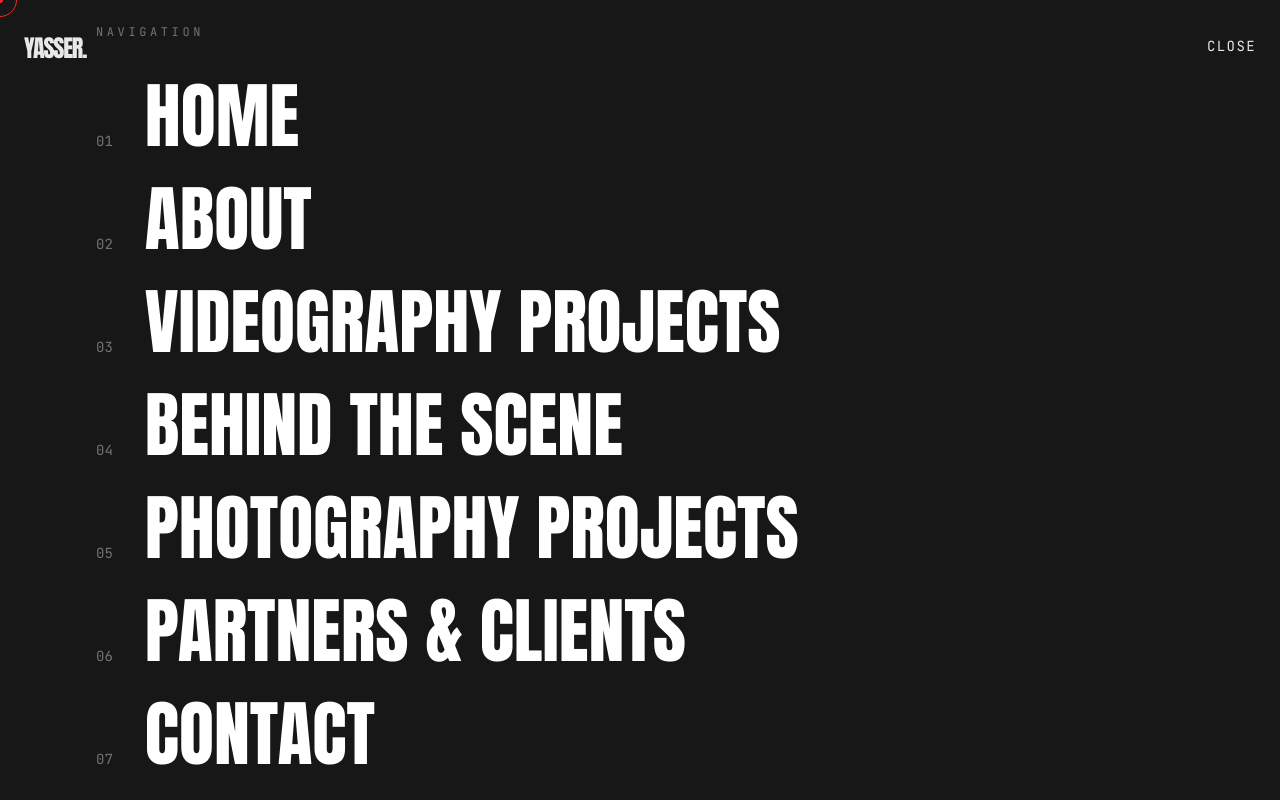
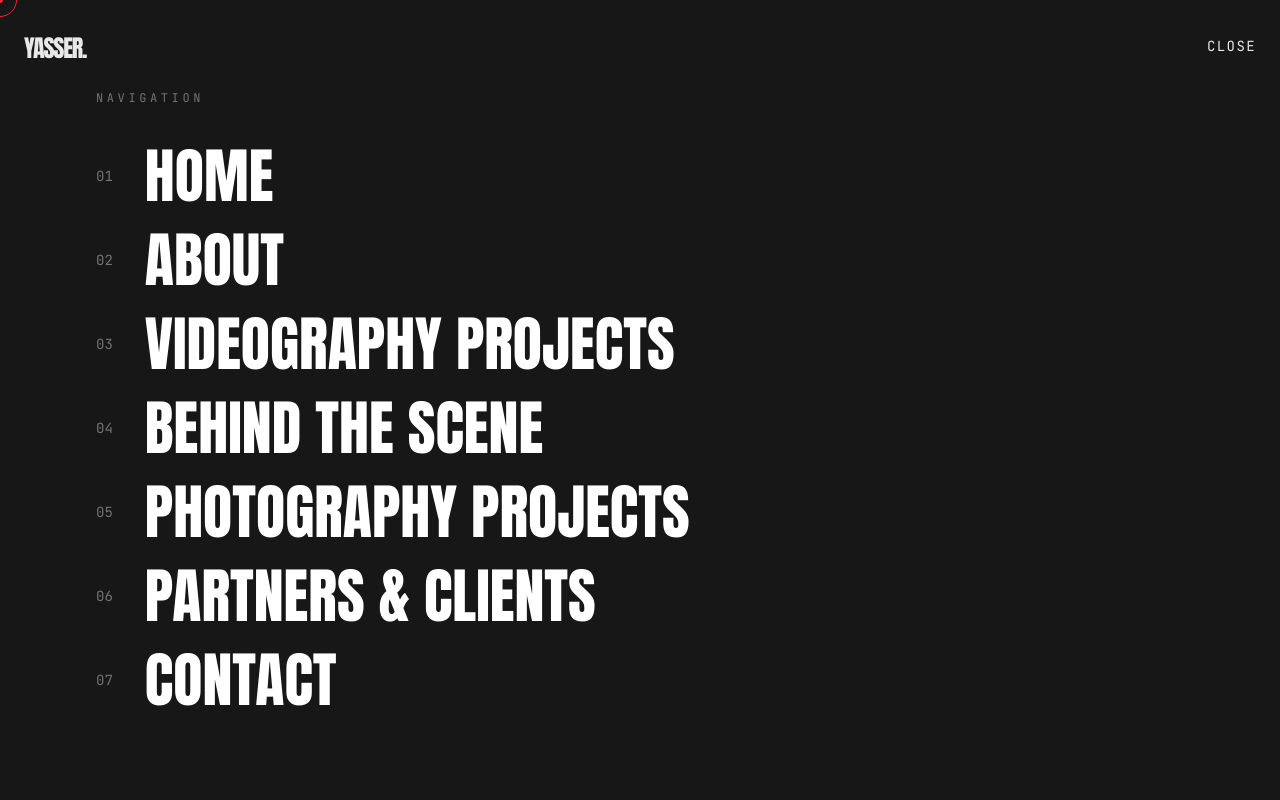
Before and after one commit to egyptianpsycho/Yasser-Farouk-2, a Next.js app: page / in a window 1280 px wide. Both pictures are taken after a click on the button "MENU". Shown: the top 800 px of the page. Built offline with nearby package versions, Linux system fonts and the light colour scheme.

Commit message:
nav updates

```diff
--- a/components/sections/Nav.jsx
+++ b/components/sections/Nav.jsx
@@ -63,18 +63,16 @@ export function Nav() {
     if (!overlay || !stairs.length || !content) return;
 
     if (isActive) {
-      // Open Sequence
       gsap.set(overlay, { display: "flex", pointerEvents: "auto" });
 
       const tl = gsap.timeline();
 
-      // Drops from the TOP
       tl.set(stairs, { scaleY: 0, transformOrigin: "top" })
         .set(content, { opacity: 0, y: 20, filter: "blur(8px)" })
         .to(stairs, {
           scaleY: 1,
           duration: 0.6,
-          stagger: 0.05, // Reveals Left to Right
+          stagger: 0.05,
           ease: [0.76, 0, 0.24, 1],
         })
         .to(
@@ -89,14 +87,12 @@ export function Nav() {
           "-=0.3"
         );
     } else {
-      // Close Sequence
       const tl = gsap.timeline({
         onComplete: () => {
           gsap.set(overlay, { display: "none", pointerEvents: "none" });
         },
       });
 
-      // Rolls back up to the TOP
       tl.set(stairs, { transformOrigin: "top" })
         .to(content, {
           opacity: 0,
@@ -112,7 +108,7 @@ export function Nav() {
             duration: 0.6,
             stagger: {
               each: 0.05,
-              from: "end", // Sweeps Right to Left
+              from: "end",
             },
             ease: [0.76, 0, 0.24, 1],
           },
@@ -173,9 +169,9 @@ export function Nav() {
                 key={item.label}
                 href={item.href}
                 onClick={() => setIsActive(false)}
-                className="font-display text-5xl sm:text-7xl uppercase text-white hover:text-neutral-400 transition-colors w-fit flex items-baseline"
+                className="font-display text-4xl sm:text-6xl uppercase text-white hover:text-neutral-400 transition-colors w-fit flex items-center"
               >
-                <span className="font-mono text-xs sm:text-sm text-neutral-500 mr-4 sm:mr-8 mb-2">
+                <span className="font-mono text-xs sm:text-sm text-neutral-500 mr-4 sm:mr-8 self-center">
                   0{index + 1}
                 </span>
                 {item.label}
```
